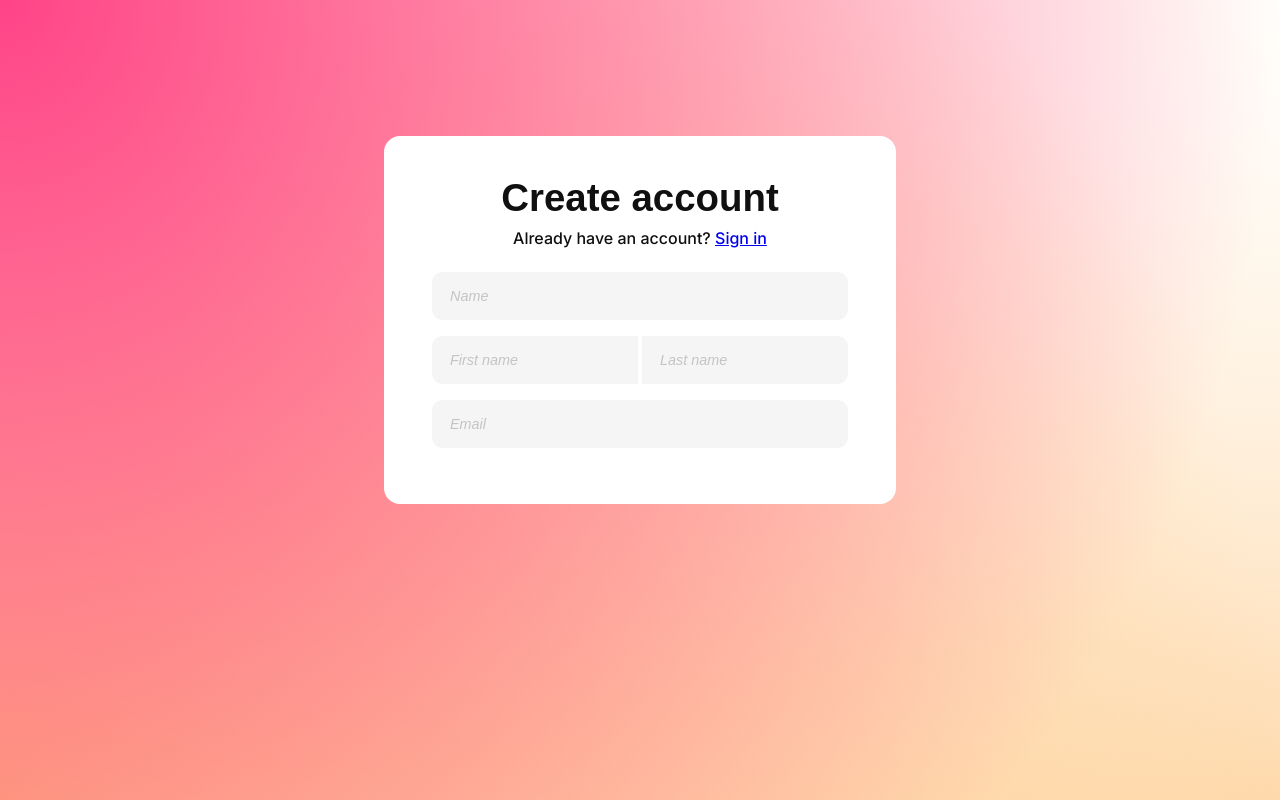
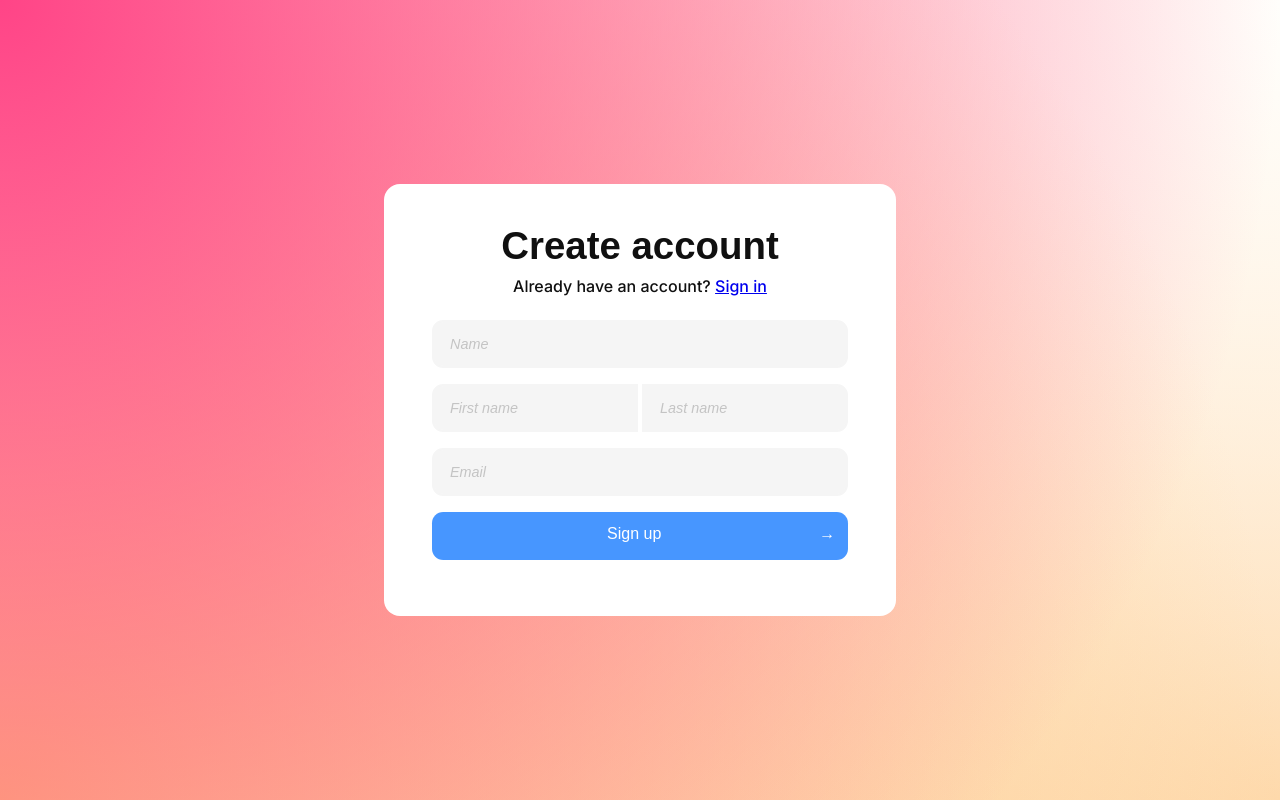
Before and after one commit to Jefferson227/learning-lab, a React (Create React App) app: page / in a window 1280 px wide. Built offline with nearby package versions, Linux system fonts and the light colour scheme; a web font is replaced by a local one.

Commit message:
Add sign up button

```diff
--- a/src/App.js
+++ b/src/App.js
@@ -14,6 +14,11 @@ function App() {
           <input type="text" className="form-group__input-text form-group__input-text--halfsize-left" placeholder="First name" />
           <input type="text" className="form-group__input-text form-group__input-text--halfsize-right" placeholder="Last name" />
           <input type="email" className="form-group__input-text form-group__input-text--fullsize" placeholder="Email" />
+          <button className="form-group__button form-group__button--fullsize">
+            <div>&nbsp;</div>
+            <div>Sign up</div>
+            <div>&rarr;</div>
+          </button>
         </form>
       </div>
     </section>
--- a/src/App.scss
+++ b/src/App.scss
@@ -5,6 +5,7 @@ $color-black: #101010;
 $color-white: #fff;
 $color-gray-light-1: #f5f5f5;
 $color-gray-light-2: #c4c4c4;
+$color-blue-light-1: #4796ff;
 
 .App-container {
   font-family: 'Inter', sans-serif;
@@ -18,7 +19,7 @@ $color-gray-light-2: #c4c4c4;
 
   &__form {
     position: absolute;
-    top: 40%;
+    top: 50%;
     left: 50%;
     transform: translate(-50%, -50%);
     text-align: center;
@@ -49,6 +50,7 @@ $color-gray-light-2: #c4c4c4;
     font-size: 0.9rem;
     background: $color-gray-light-1;
     padding-left: 1rem;
+    transition: 0.2s;
 
     &--fullsize {
       border-radius: 0.7rem;
@@ -81,4 +83,18 @@ $color-gray-light-2: #c4c4c4;
       color: $color-gray-light-2;
     }
   }
+
+  &__button {
+    display: flex;
+    justify-content: space-between;
+    font-size: 1rem;
+    width: 100%;
+    height: 3rem;
+    border-radius: 0.7rem;
+    border: 0;
+    cursor: pointer;
+    background: $color-blue-light-1;
+    color: $color-white;
+    padding: 0.8rem;
+  }
 }
```
